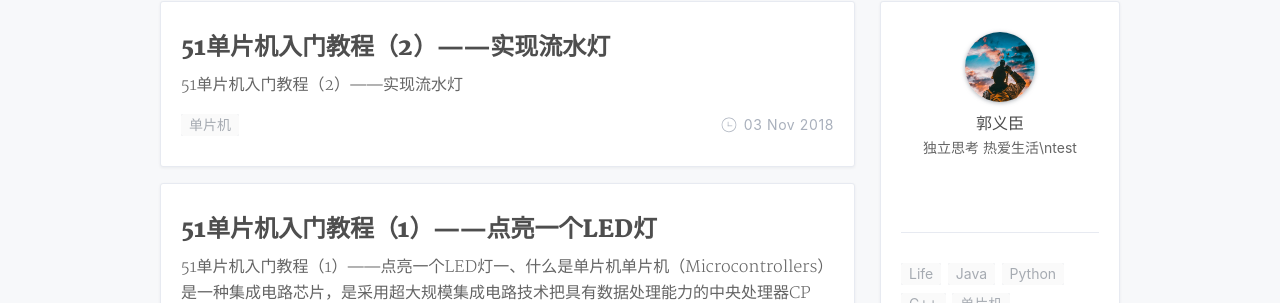
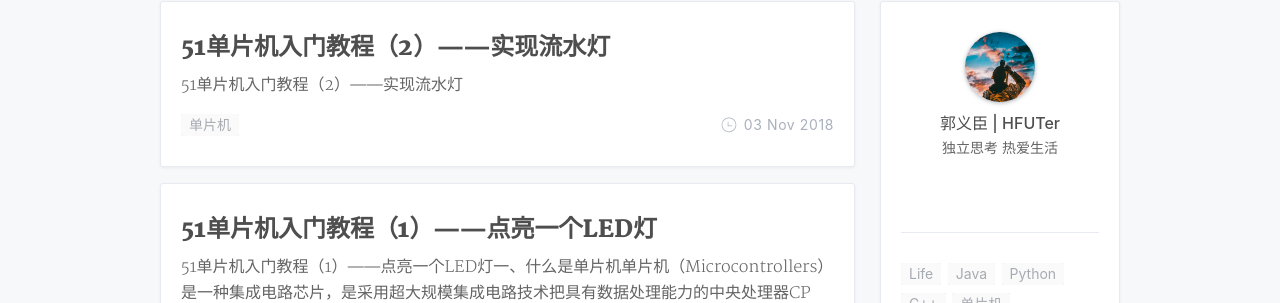
Before and after one commit to aJiea/ajiea.github.io, a Jekyll site: the page built from index.html, in a window 1280 px wide and 900 px high, scrolled down 352 px. Shown: the part 147-450 px from the top of the window. Built offline with Jekyll 4.4.1, drawn with Linux system fonts in a browser that asks for light colours; nearby versions of some CDN libraries; the list of posts is cut into pages by our own code; comment, search, counter and statistics services are not loaded; a style sheet for code colours, icons or effects is not loaded.

Commit message:
Update _config.yml

```diff
--- a/_config.yml
+++ b/_config.yml
@@ -17,9 +17,9 @@ footer:
   since: 2017
 
 # Author 配置博主信息
-author: '郭义臣'
+author: '郭义臣 | HFUTer'
 nickname: '锟斤拷'
-bio: '独立思考 热爱生活\ntest'
+bio: '独立思考 热爱生活'
 avatar: '/assets/img/profile.jpg'
 
 # Search
```
